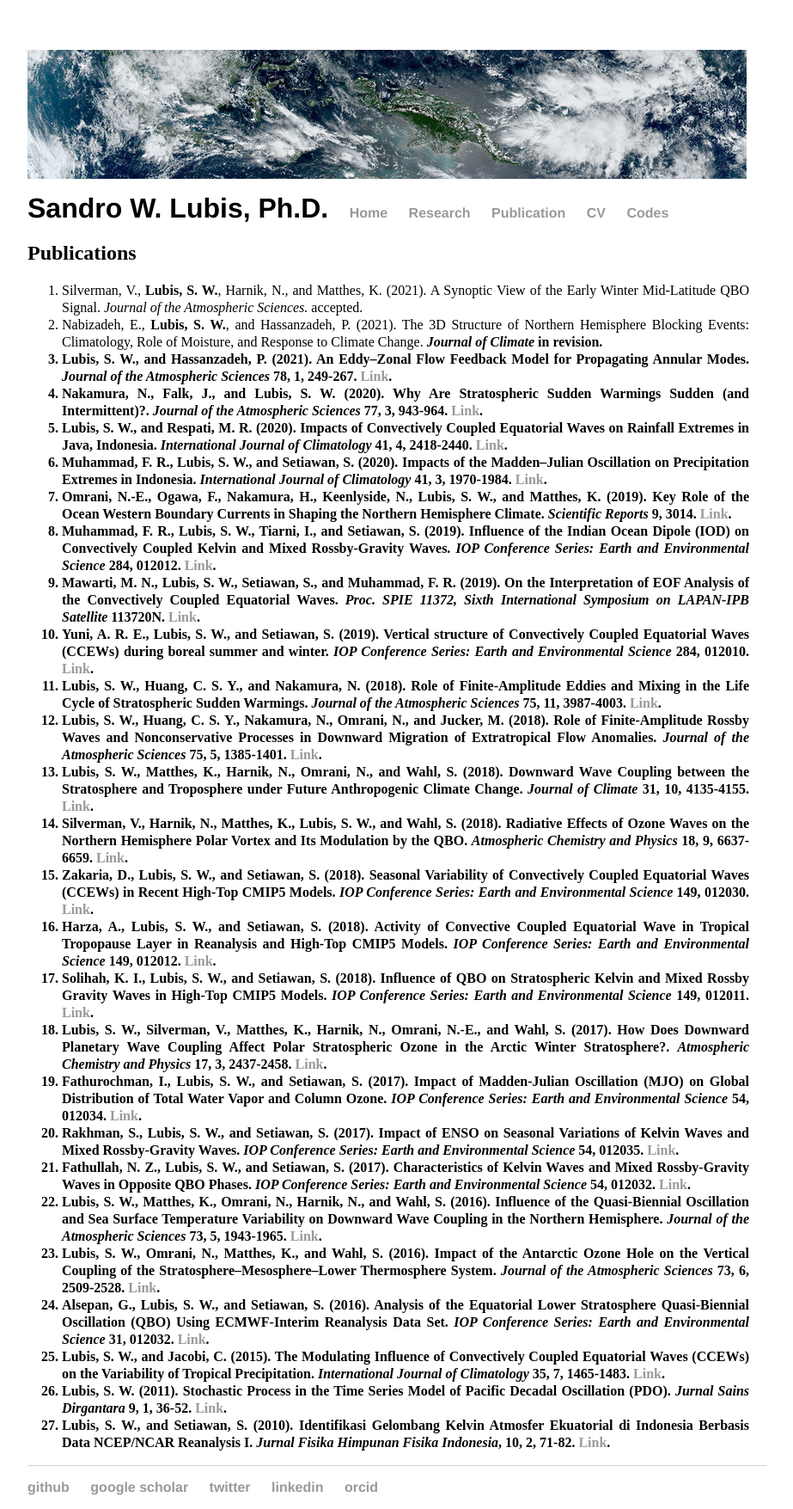
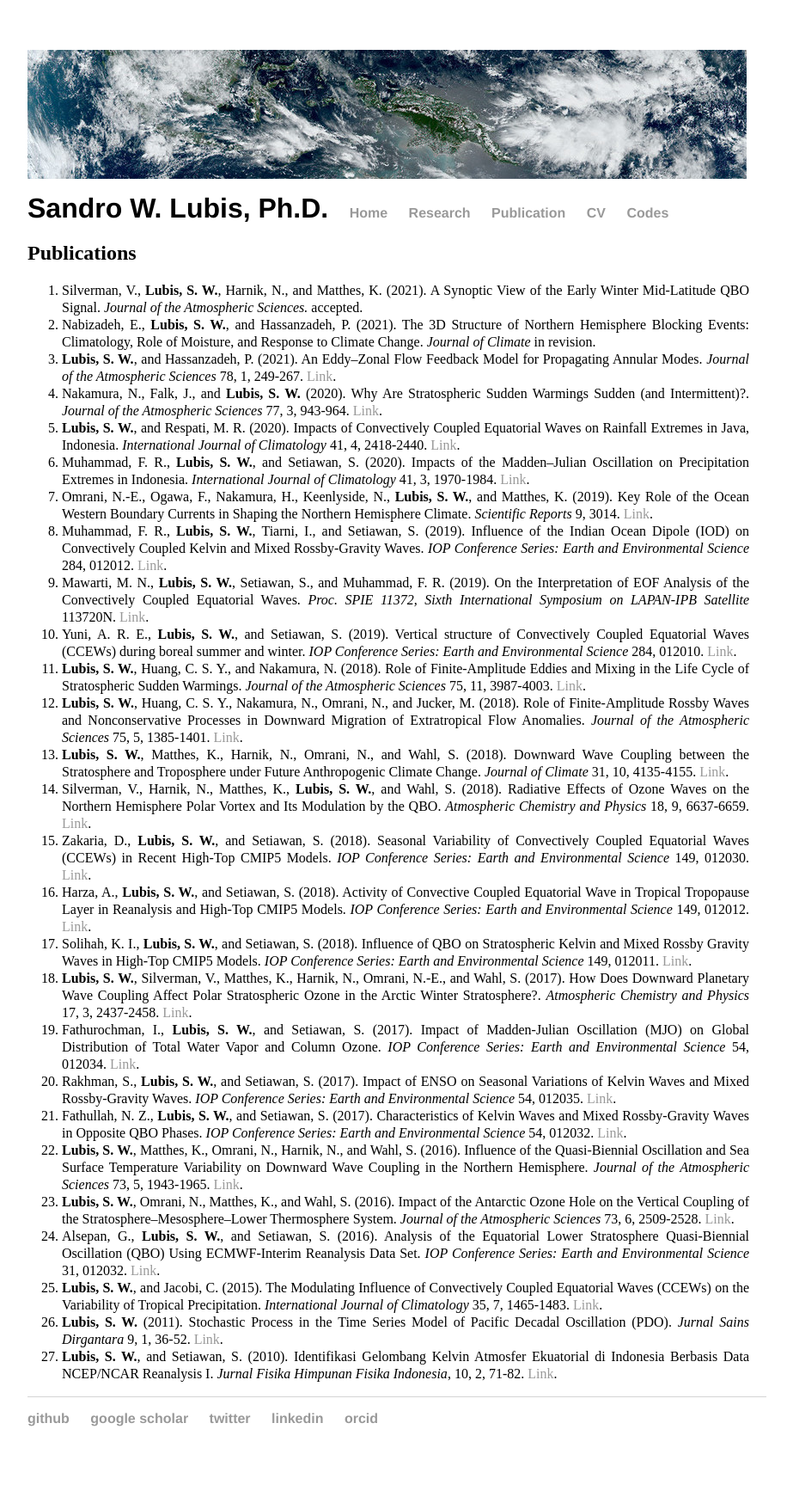
Before and after one commit to sandrolubis/sandrolubis.github.io, a Jekyll site: the page built from publication/index.html, in a window 1280 px wide. Shown: the whole page at 86% size, without its empty margins (276-1199 px from the left). Built offline with Jekyll 4.4.1, drawn with Linux system fonts in a browser that asks for light colours; after the commit the page ends 1675 px from its top, so only the background shows below that.

```diff
--- a/publication/index.html
+++ b/publication/index.html
@@ -7,7 +7,7 @@ title: Publications | Sandro Lubis
 	<h2>Publications</h2>
 	<ol style="line-height:1.25; text-align:justify;">
 		<li>Silverman, V., <b>Lubis, S. W.</b>, Harnik, N., and Matthes, K. (2021). A Synoptic View of the Early Winter Mid-Latitude QBO Signal. <i>Journal of the Atmospheric Sciences.</i> accepted.</li>
-		<li>Nabizadeh, E., <b>Lubis, S. W.</b>, and Hassanzadeh, P. (2021). The 3D Structure of Northern Hemisphere Blocking Events: Climatology, Role of Moisture, and Response to Climate Change. <i><b>Journal of Climate<b></i> in revision.</li>
+		<li>Nabizadeh, E., <b>Lubis, S. W.</b>, and Hassanzadeh, P. (2021). The 3D Structure of Northern Hemisphere Blocking Events: Climatology, Role of Moisture, and Response to Climate Change. <i> Journal of Climate </i> in revision.</li>
 		<li><b>Lubis, S. W.</b>, and Hassanzadeh, P. (2021). An Eddy–Zonal Flow Feedback Model for Propagating Annular Modes. <i>Journal of the Atmospheric Sciences</i> 78, 1, 249-267. <a href="https://doi.org/10.1175/JAS-D-20-0214.1">Link</a>.</li>
 		<li>Nakamura, N., Falk, J., and <b>Lubis, S. W.</b> (2020). Why Are Stratospheric Sudden Warmings Sudden (and Intermittent)?. <i>Journal of the Atmospheric Sciences</i> 77, 3, 943-964. <a href="https://doi.org/10.1175/JAS-D-19-0249.1">Link</a>.</li>
 		<li><b>Lubis, S. W.</b>, and Respati, M. R. (2020). Impacts of Convectively Coupled Equatorial Waves on Rainfall Extremes in Java, Indonesia. <i>International Journal of Climatology</i> 41, 4, 2418-2440. <a href="https://doi.org/10.1002/joc.6967">Link</a>.</li>
```
